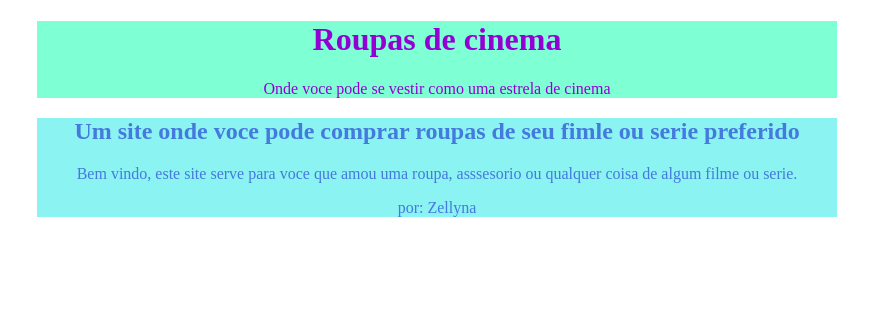
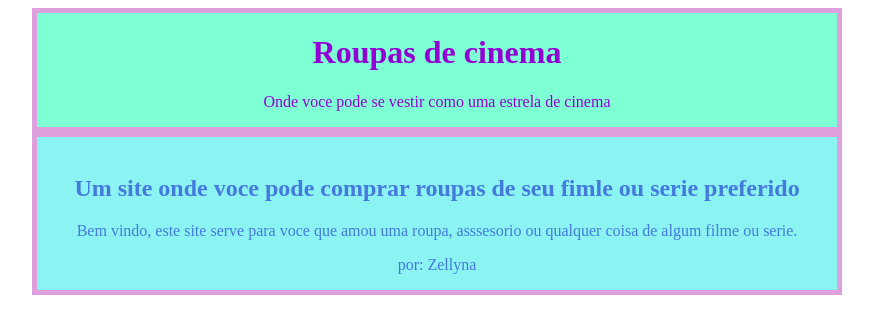
Before and after one commit to zellynapicanco-prog/site-repositore-1b-2trimestre, a plain HTML site: page index.html in a window 1280 px wide. Shown: the whole page, without its empty margins (203-1076 px from the left). Drawn offline with Linux system fonts and the light colour scheme.

Commit message:
criamos a margem e o padding

```diff
--- a/index.html
+++ b/index.html
@@ -1,3 +1,5 @@
+
+
 <!DOCTYPE html>
 <html lang="pt-br">
     <head>
@@ -12,6 +14,8 @@
     text-align: center;
     max-width: 800px;
     margin: auto;
+border: 5px solid plum;
+padding 16px;
 }
 
 main{
@@ -20,6 +24,8 @@ main{
     text-align: center;
     max-width: 800px;
     margin: auto;
+    border: 5px solid plum;
+padding 16px;
 
 }
 
@@ -31,6 +37,7 @@ main{
              <p>Onde voce pode se vestir como uma estrela de cinema</p>
         </header>
         <main>
+            <img src="" alt="">
         <h2>Um site onde voce pode comprar roupas de seu fimle ou serie preferido</h2>
         <p>Bem vindo, este site serve para voce que amou uma roupa, asssesorio ou qualquer coisa de algum
             filme ou serie.
```
